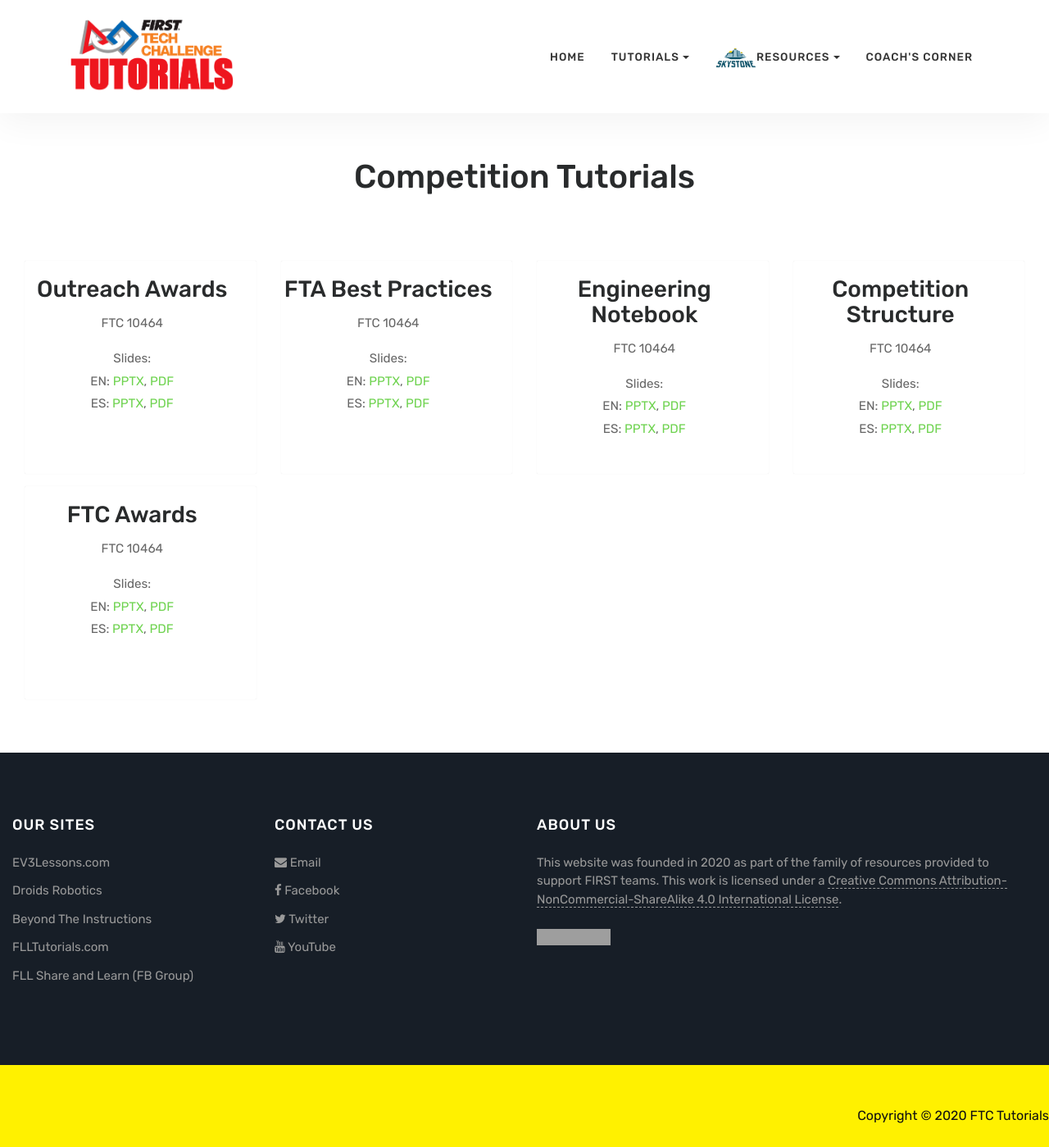
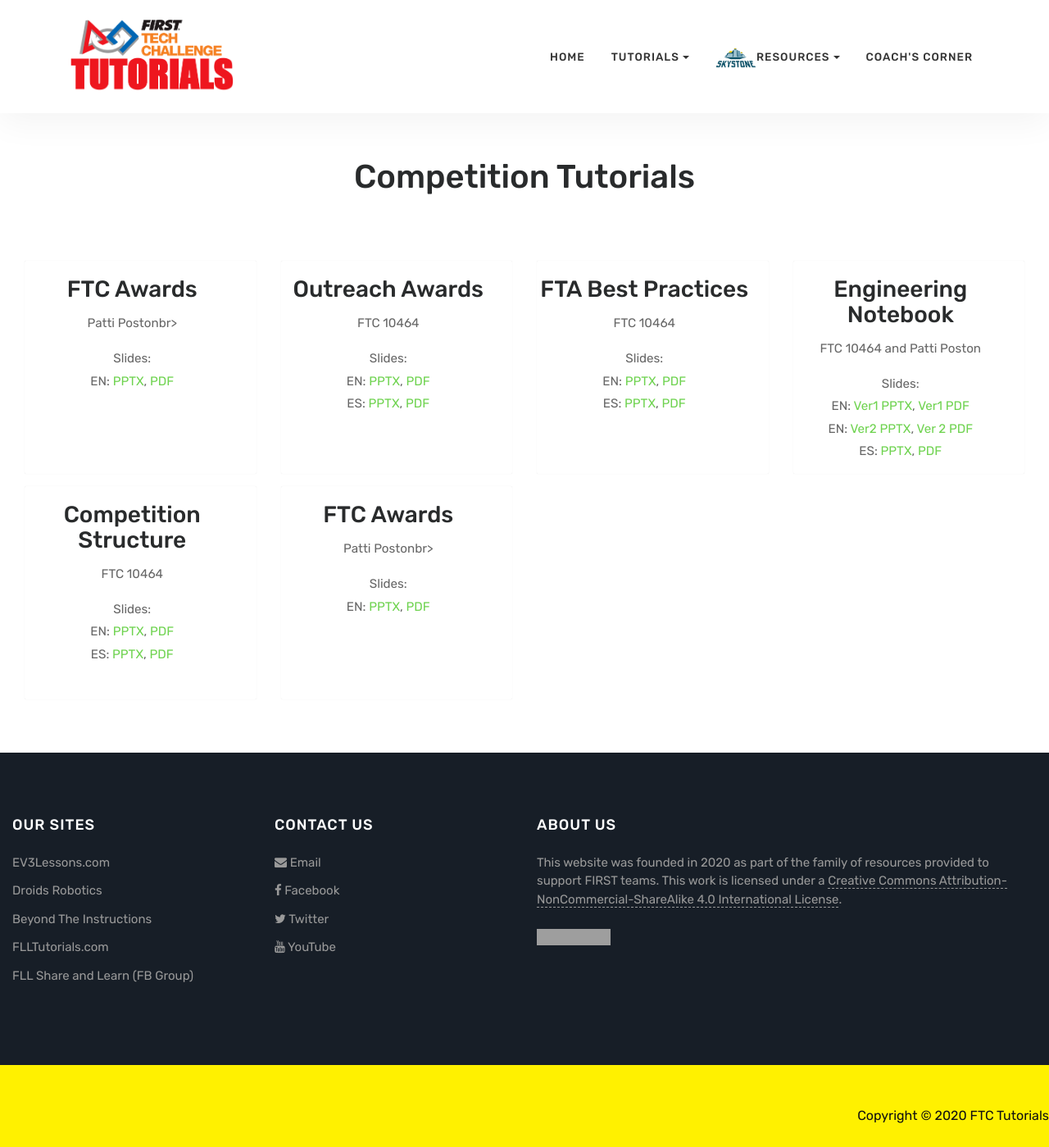
Before and after one commit to droidsrobotics/FTC-Tutorials, a Jekyll site: the page built from Competitions.md, in a window 1280 px wide and 1399 px high. Shown: the whole window at 82% size. Built offline with Jekyll 4.4.1, drawn with Linux system fonts in a browser that asks for light colours; grey boxes are pictures that could not be loaded.

Commit message:
added new lessons

```diff
--- a/Competitions/_posts/2020-04-01-Awards.markdown
+++ b/Competitions/_posts/2020-04-01-Awards.markdown
@@ -11,10 +11,8 @@ featured: true
 excerpt_separator: <!--more-->
 ---
 
-FTC 10464<br>
+Patti Postonbr>
 
 Slides:<br>
  EN: <a href="/translations/en-us/Competitions/Awards.pptx">PPTX</a>,
  <a href="/translations/en-us/Competitions/Awards.pdf">PDF</a><br>
-ES: <a href="/translations/es/Competitions/AwardsES.pptx">PPTX</a>,
-<a href="/translations/es/Competitions/AwardsES.pdf">PDF</a>
```
Also changed, not shown: Competitions/_posts/2020-04-01-Engineering-Notebook.markdown (+5 -3 lines), Competitions/_posts/2020-04-01-TeamPlans.markdown (added, +18 -0 lines), Robot/_posts/2020-04-01-MotorsandServos.markdown (added, +16 -0 lines), 11 other files.
